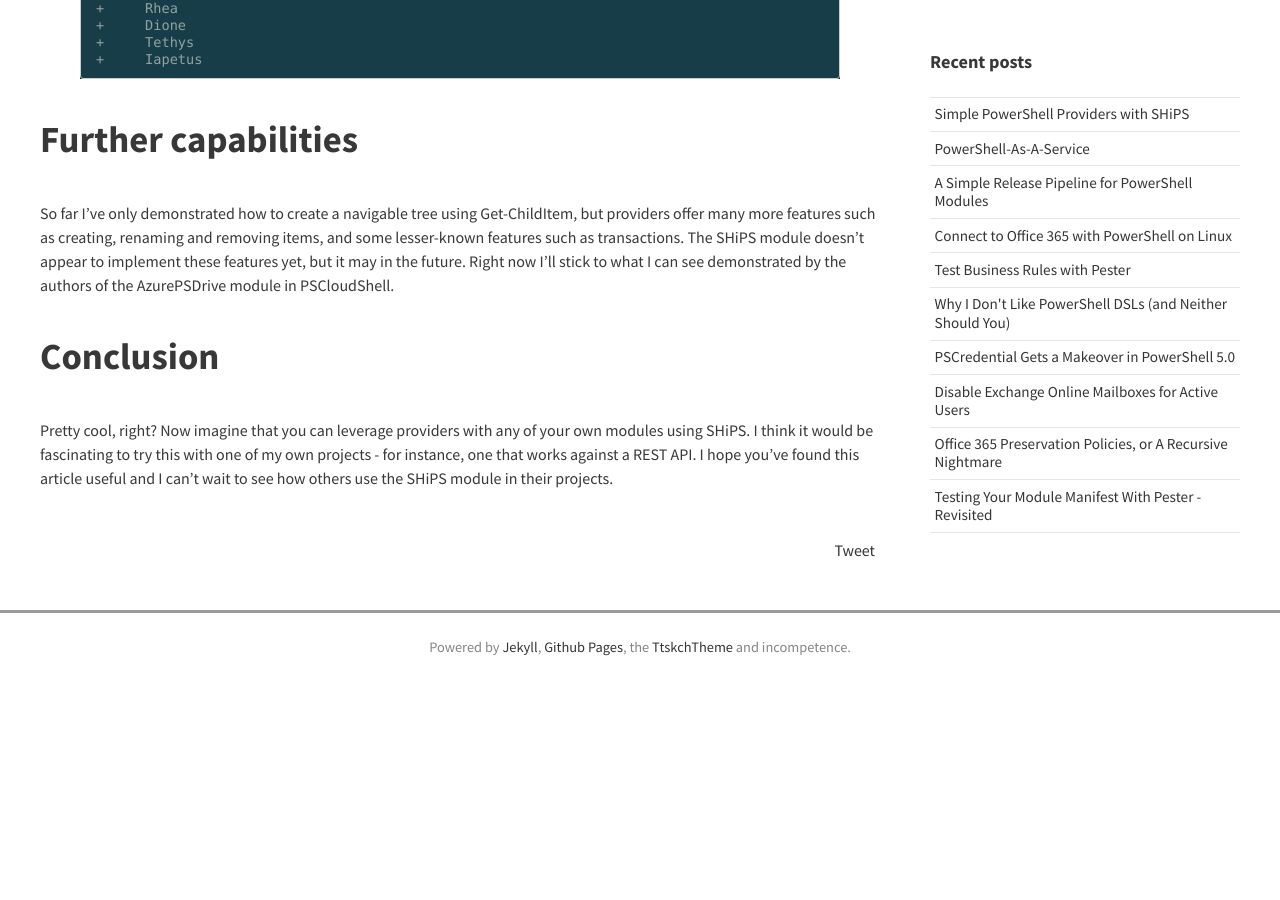
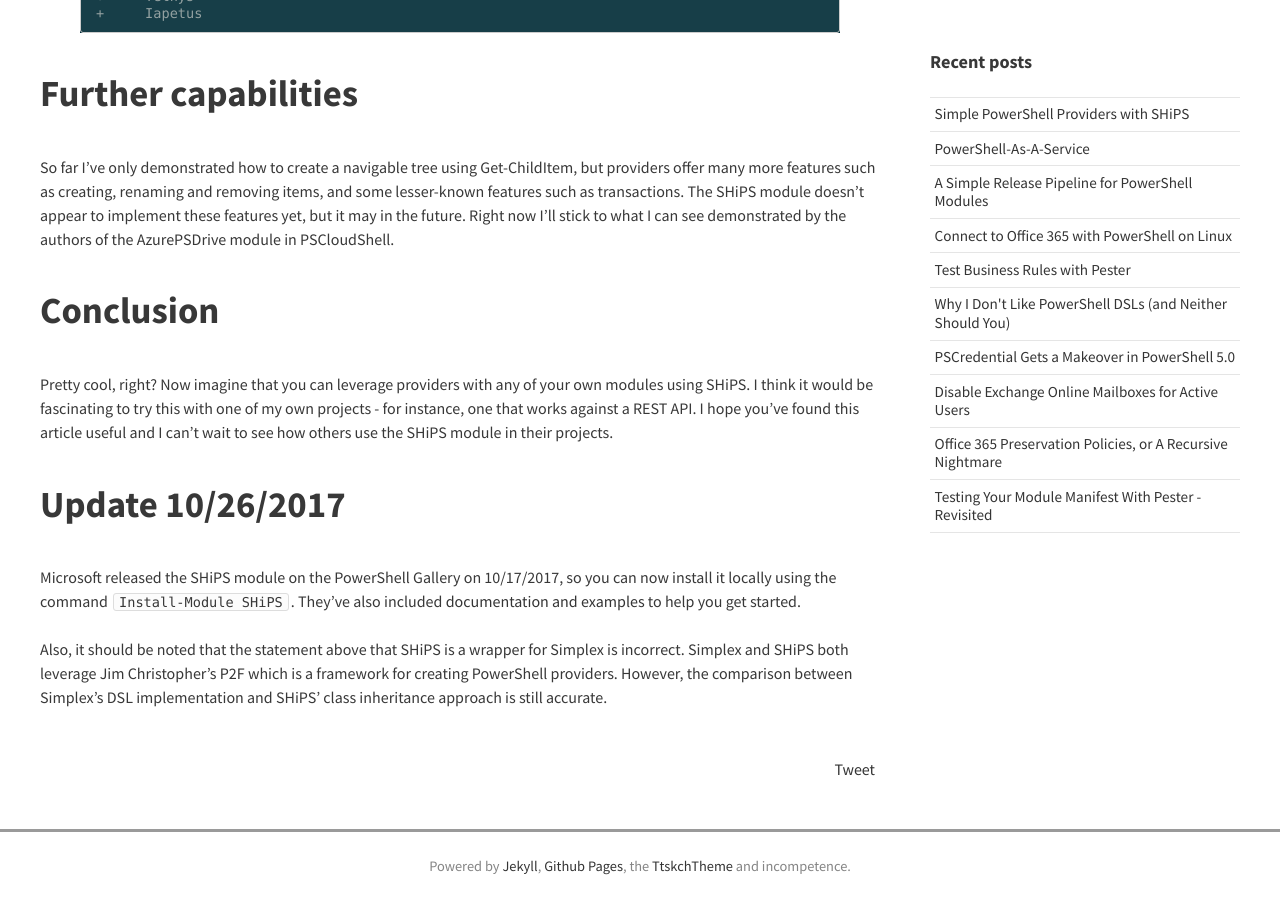
Before and after one commit to mattmcnabb/mattmcnabb.github.io, a Jekyll site: the page built from _posts/2017-9-30-SHiPS-PSCloudShell.md, in a window 1280 px wide and 900 px high, scrolled down 4659 px. Built offline with Jekyll 4.4.1, drawn with Linux system fonts in a browser that asks for light colours; nearby versions of some CDN libraries; comment, search, counter and statistics services are not loaded; before the commit the page ends 5340 px from its top, so only the background shows below that.

Commit message:
Update 2017-9-30-SHiPS-PSCloudShell.md

````diff
--- a/_posts/2017-9-30-SHiPS-PSCloudShell.md
+++ b/_posts/2017-9-30-SHiPS-PSCloudShell.md
@@ -25,7 +25,7 @@ In order to demonstrate how to create a PowerShell provider with SHiPS, I first
 ## The data
 Here's what the tree will look like:
 
-```
+<pre>
 Solar System
 ├───Mercury
 ├───Venus
@@ -55,8 +55,7 @@ Solar System
 └───Neptune
     └───Proteus
     └───Triton
-
-```
+</pre>
 
 > #### DISCLAIMER
 > Although SHiPS is publicly available in PSCloudShell, there is no license included, so I don't believe it would be wise to distribute it in any way. That said I don't believe it would violate any licensing restrictions to simply inherit from the base classes in your own project. Also please remember that PSCloudShell is still in public preview and SHiPS is still probably quite incomplete, so I wouldn't be surprised to see some major changes to it in the near future.
@@ -180,3 +179,8 @@ So far I've only demonstrated how to create a navigable tree using Get-ChildItem
 
 # Conclusion
 Pretty cool, right? Now imagine that you can leverage providers with any of your own modules using SHiPS. I think it would be fascinating to try this with one of my own projects - for instance, one that works against a REST API. I hope you've found this article useful and I can't wait to see how others use the SHiPS module in their projects.
+
+# Update 10/26/2017
+Microsoft released the SHiPS module on the PowerShell Gallery on 10/17/2017, so you can now install it locally using the command `Install-Module SHiPS`. They've also included [documentation and examples](https://github.com/PowerShell/SHiPS/blob/development/docs/README.md) to help you get started.
+
+Also, it should be noted that the statement above that SHiPS is a wrapper for Simplex is incorrect. Simplex and SHiPS both leverage Jim Christopher's [P2F](https://github.com/beefarino/p2f) which is a framework for creating PowerShell providers. However, the comparison between Simplex's DSL implementation and SHiPS' class inheritance approach is still accurate.
````
